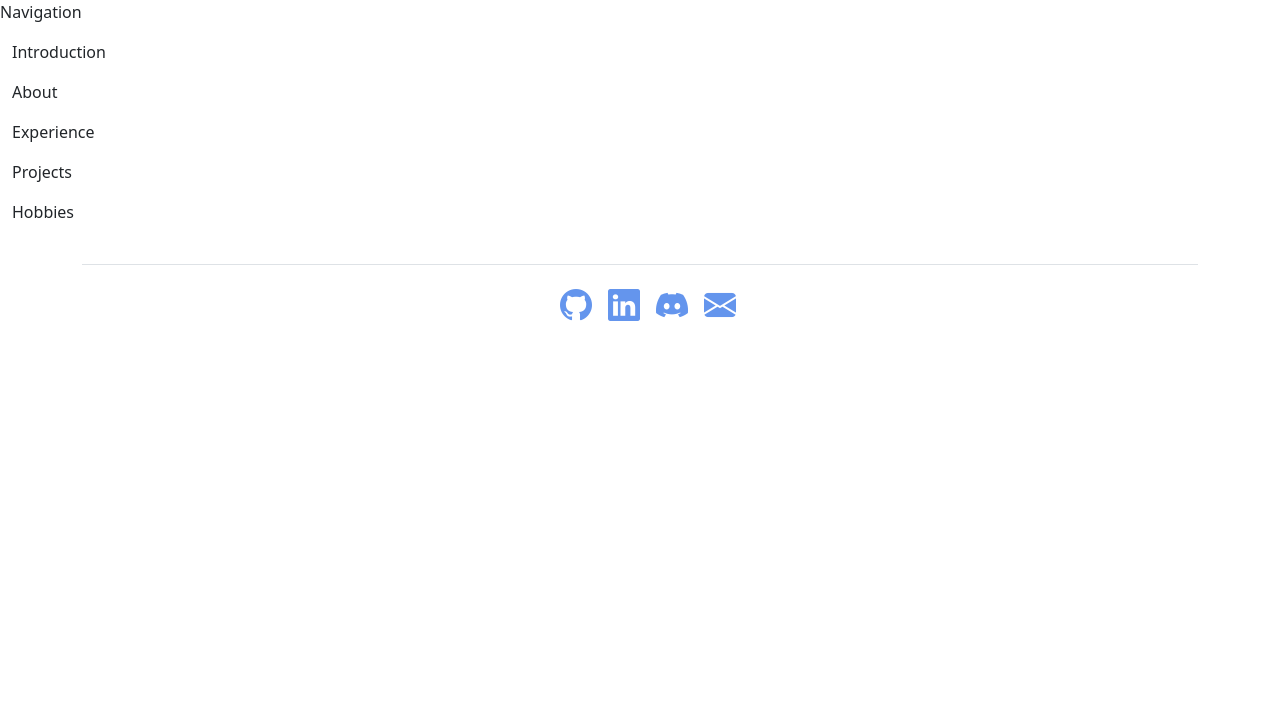
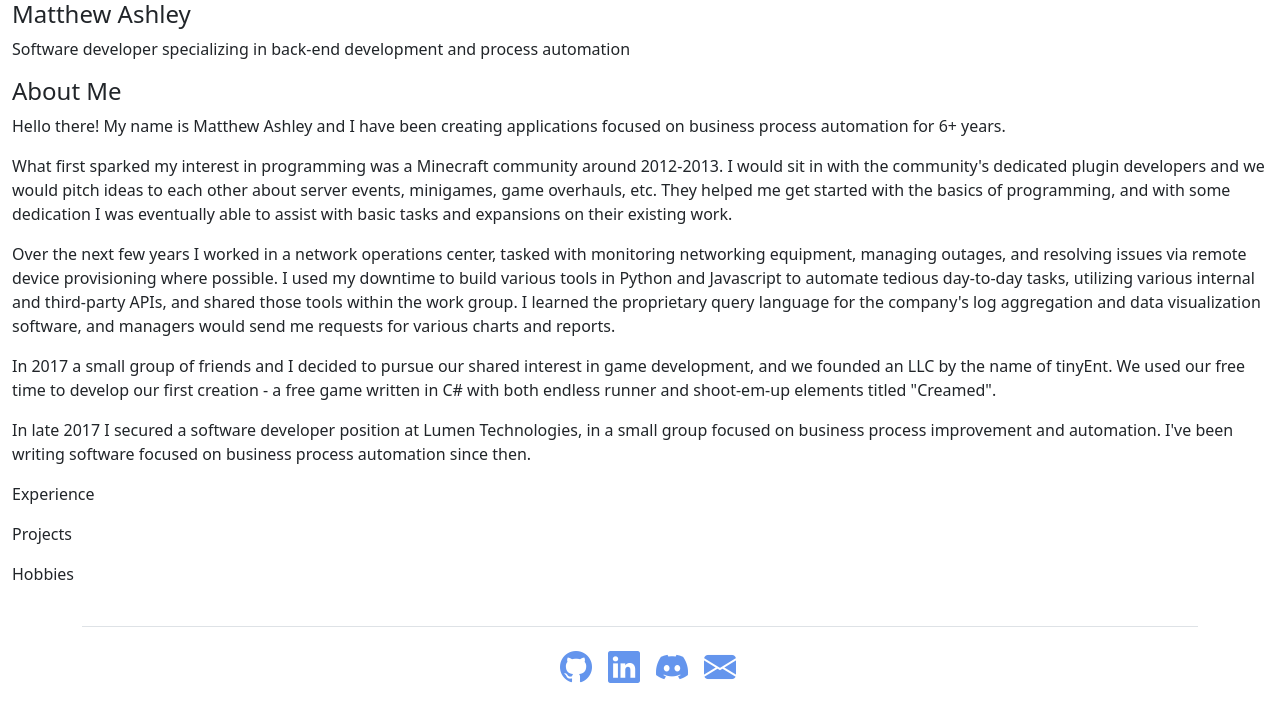
Before and after one commit to borkmaster12/borkfolio, a FastAPI app: page / in a window 1280 px wide. Shown: the top 706 px of the page. Run offline with FastAPI, Linux system fonts and the light colour scheme.

Commit message:
WIP: Add about me section

```diff
--- a/src/app/templates/index.html
+++ b/src/app/templates/index.html
@@ -4,7 +4,7 @@
 <head>
   <meta charset='utf-8'>
   <meta http-equiv='X-UA-Compatible' content='IE=edge'>
-  <title>Home</title>
+  <title>Borkfolio - Home</title>
   <meta name='viewport' content='width=device-width, initial-scale=1'>
   <link href="https://cdn.jsdelivr.net/npm/bootstrap@5.3.2/dist/css/bootstrap.min.css" rel="stylesheet"
     integrity="sha384-T3c6CoIi6uLrA9TneNEoa7RxnatzjcDSCmG1MXxSR1GAsXEV/Dwwykc2MPK8M2HN" crossorigin="anonymous">
@@ -14,26 +14,60 @@
 
 <body>
 
-  <header>
-
-    <nav>
-
-      <p>Navigation</p>
-
-    </nav>
-
-  </header>
-
   <main role="main">
 
     <div class="container-fluid">
 
       <div class="row">
-        <p>Introduction</p>
+        <h4>Matthew Ashley</h4>
+        <p>Software developer specializing in back-end development and process automation</p>
       </div>
 
       <div class="row">
-        <p>About</p>
+        <h4>About Me</h4>
+        <p>
+          Hello there! My name is Matthew Ashley and I have been creating applications focused on business process
+          automation for 6+ years.
+        </p>
+
+        <p>
+          What first sparked my interest in programming was a Minecraft community around 2012-2013. I would sit in with
+          the
+          community's dedicated plugin developers and we would pitch ideas to each other about server events,
+          minigames, game overhauls, etc. They helped me get started with the basics of programming, and with some
+          dedication I was
+          eventually able to
+          assist with basic tasks and expansions on their existing work.
+        </p>
+
+        <p>
+          Over the next few years I worked in a network operations center, tasked with monitoring networking equipment,
+          managing outages, and resolving issues via remote device provisioning where possible. I used my downtime to
+          build
+          various tools in Python and
+          Javascript to automate tedious day-to-day tasks, utilizing various internal and third-party APIs, and shared
+          those tools within the work group. I learned the proprietary
+          query language for the company's log
+          aggregation and data visualization software, and managers would send me requests for various charts and
+          reports.
+        </p>
+
+        <p>
+          In 2017 a small group of friends and I decided to pursue our shared interest in game development, and we
+          founded an
+          LLC by the name of tinyEnt. We used our free time to develop our first creation - a free game written in C#
+          with both
+          endless
+          runner and shoot-em-up elements titled "Creamed".
+        </p>
+
+        <p>
+          In late 2017 I secured a software developer position at Lumen Technologies, in a small group focused on
+          business
+          process
+          improvement and automation. I've been writing software focused on business process automation since then.
+        </p>
+
       </div>
 
       <div class="row">
@@ -59,7 +93,8 @@
               </a>
             </li>
 
-            <li class="ms-3"><a class="text-body-secondary" href="https://www.linkedin.com/in/matthew-ashley-7b43b286/"
+            <li class="ms-3">
+              <a class="text-body-secondary" href="https://www.linkedin.com/in/matthew-ashley-7b43b286/"
                 target="_blank">
                 <i class="bi bi-linkedin" style="font-size: 2rem; color: cornflowerblue;"></i>
               </a>
```
